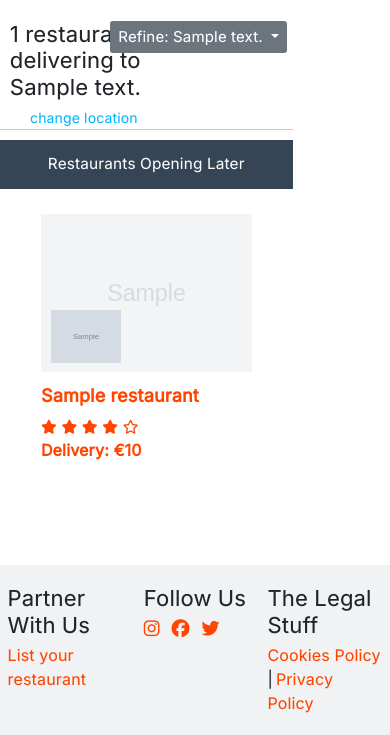
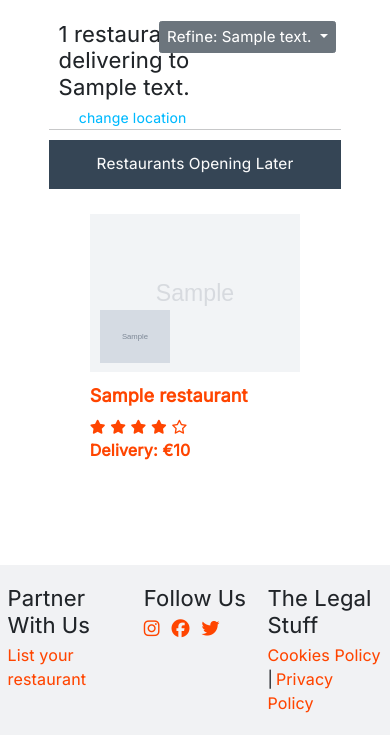
Before and after one commit to RichardByrne95/CI-MS4-TuckIn, a Django app: template restaurants/templates/restaurants/restaurants.html in a window 390 px wide. Shown: the part 109-844 px from the top of the page. Run offline with Django 3.2, Linux system fonts and the light colour scheme; the template is opened without the code that fills it: most values are stand-ins (such as "Sample title", 1, 10 or a date in 2020); grey boxes marked "Sample" are stand-in pictures; some libraries are stand-ins or nearby versions.

Commit message:
Remove unused columns in all_restaurants

```diff
--- a/restaurants/templates/restaurants/restaurants.html
+++ b/restaurants/templates/restaurants/restaurants.html
@@ -14,10 +14,9 @@
 {% block content %}
     <div class="container-fluid no-gutters">
         <section id="restaurants">
-            <div class="row no-gutters">
-                <div class="col-1 d-none d-lg-block no-gutters"></div>
+            <div class="row no-gutters justify-content-center">
                 <!-- Cuisines Column -->
-                <div class="col-1 no-gutters d-none d-lg-block text-center restaurant-cuisines-col">
+                <aside class="col-1 no-gutters d-none d-lg-block text-center restaurant-cuisines-col">
                     <h4>Cuisines</h4>
                     <div class="restaurant-cuisine">
                         <a href="{% url 'restaurants' %}">
@@ -33,11 +32,10 @@
                         </a>
                     </div>
                     {% endfor %}
-                </div>
+                </aside>
+                <!-- Restaurants Column -->
                 <div class="col-9 no-gutters">
                     <!-- Restaurants Near You Header -->
-                    <div class="row no-gutters">
-                        <div class="col-12 no-gutters">
                     <div class="row no-gutters">
                         <div class="col-9 no-gutters">
                             <h4 class="d-inline-block nearby-restaurants">{{ restaurants|count }} restaurants delivering to {{ short_maps_address }}</h4>
@@ -53,8 +51,6 @@
                                     <li><a class="dropdown-item" href="{% url 'restaurants' %}?sort=open_now&direction=asc">Open Now</a></li>
                                     <li><a class="dropdown-item" href="{% url 'restaurants' %}?sort=free_delivery&direction=asc">Delivery Cost</a></li>
                                 </ul>
-                                    </div>
-                                </div>
                             </div>
                         </div>
                     </div>
@@ -160,7 +156,6 @@
                         {% endfor %}
                     </div>
                 </div>
-                <div class="col-1 d-none d-lg-block no-gutters"></div>
             </div>
         </section>
     </div>
```
Lines whose indentation alone changed are shown as unchanged.
